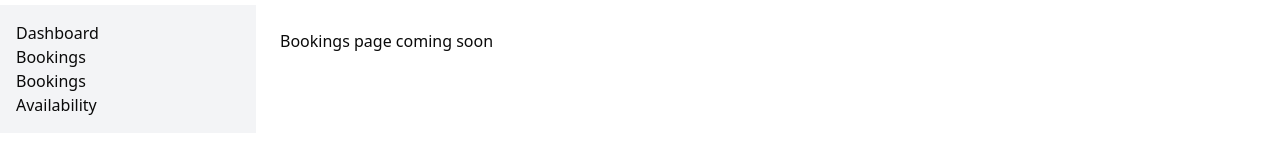
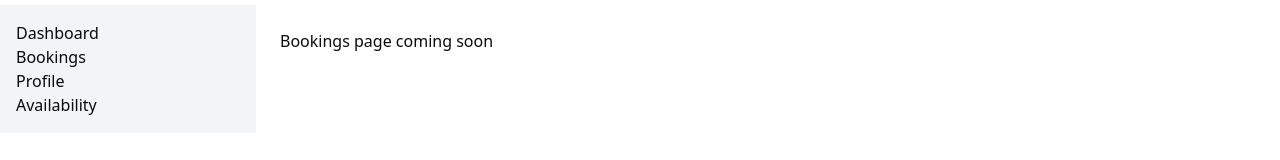
Before and after one commit to aishachy/skillbridge-frontend, a Next.js app: page /dashboard/tutor/bookings in a window 1280 px wide. Shown: the part 131-291 px from the top of the page. Built offline with nearby package versions, Linux system fonts and the light colour scheme.

Commit message:
profile route issue

```diff
--- a/src/app/dashboard/tutor/layout.tsx
+++ b/src/app/dashboard/tutor/layout.tsx
@@ -16,7 +16,7 @@ export default function TutorLayout({
             <Link href="/tutor/bookings">Bookings</Link>
             </li>
           <li>
-             <Link href="/tutor/profile">Bookings</Link>
+             <Link href="/tutor/profile">Profile</Link>
           </li>
           <li>
             <Link href="/tutor/availability">Availability</Link>
```
